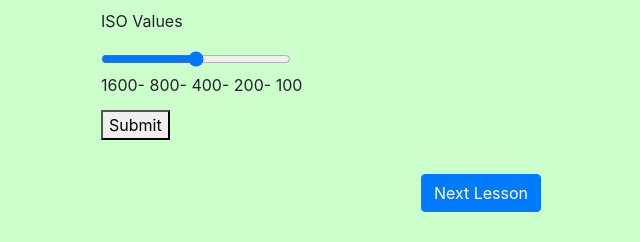
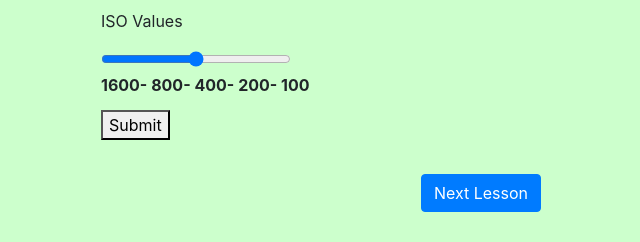
Before and after one commit to YYwang14/UI-Technical-Prototype, a Flask app: page /iso_quiz in a window 1280 px wide. Shown: the part 573-815 px from the top of the page, without its empty margins (159-799 px from the left). Run offline with Flask 3, Linux system fonts and the light colour scheme; some libraries are stand-ins or nearby versions.

Commit message:
Update main.css

```diff
--- a/static/css/main.css
+++ b/static/css/main.css
@@ -85,3 +85,7 @@
     color: green;
     margin-top: 10px;
 }
+
+.bold {
+    font-weight: bold;
+}
```
